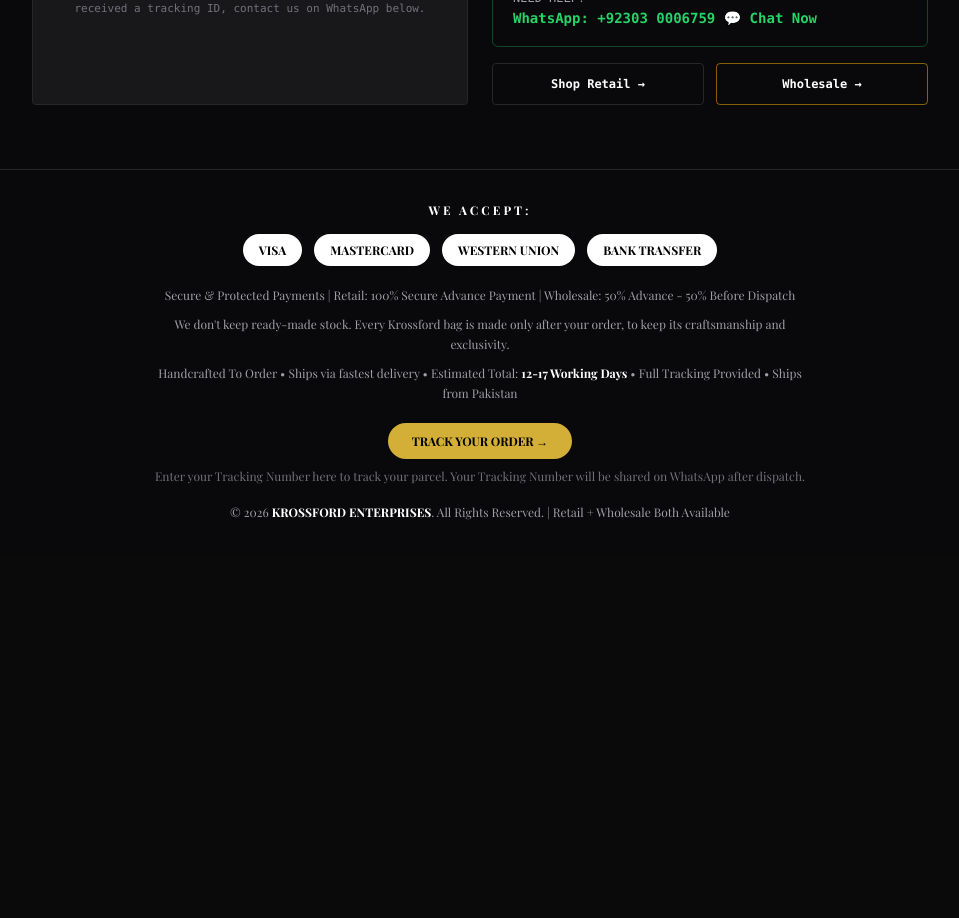
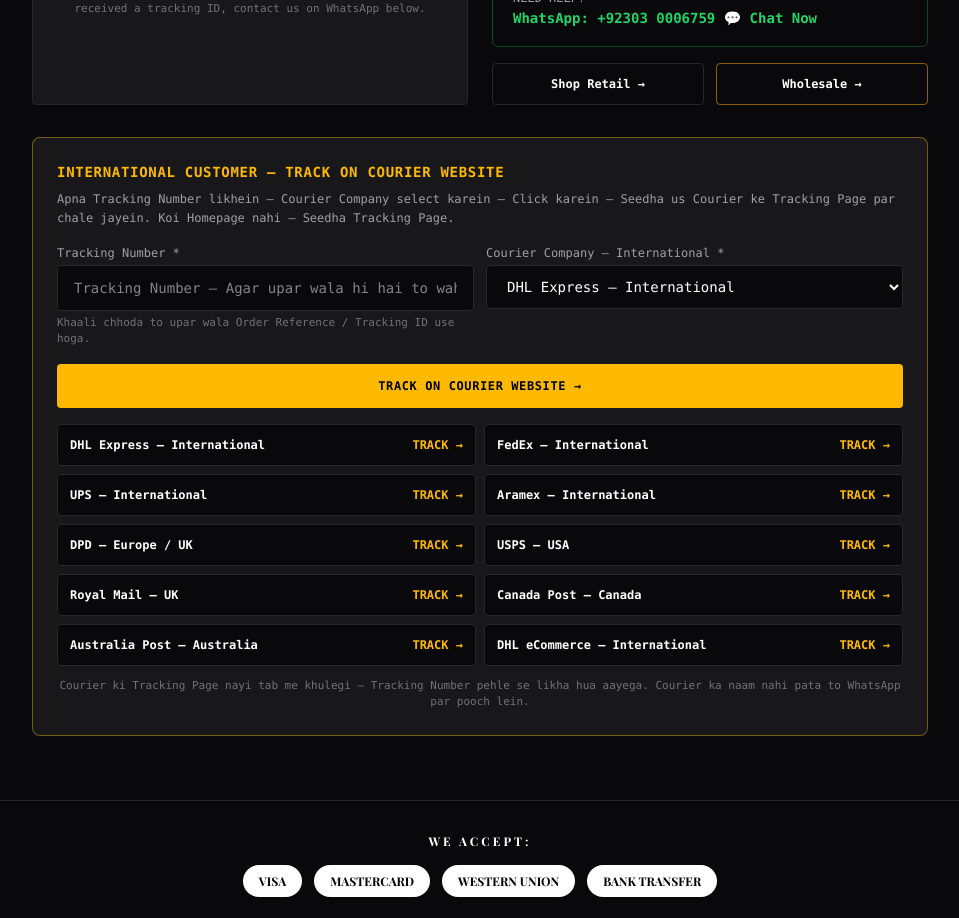
Before and after one commit to kaftab110-cmd/Krossford, a Next.js app: page /track-order in a window 1280 px wide. Shown: the part 1080-1998 px from the top of the page, without its empty margins (160-1119 px from the left). Before the commit the page ends 1634 px from the top, so only its background shows below. Built offline with nearby package versions, Linux system fonts and the light colour scheme.

Commit message:
Track order - keep WhatsApp + add international couriers direct tracking

```diff
--- a/app/track-order/page.tsx
+++ b/app/track-order/page.tsx
@@ -3,10 +3,27 @@
 import { useState } from "react";
 import Link from "next/link";
 
+// INTERNATIONAL COURIERS ONLY - Direct TRACKING PAGE links - Homepage nahi, seedha Tracking Page
+const COURIERS = [
+  { id: "dhl", name: "DHL Express — International", url: (t: string) => `https://www.dhl.com/en/express/tracking.html?AWB=${encodeURIComponent(t)}` },
+  { id: "fedex", name: "FedEx — International", url: (t: string) => `https://www.fedex.com/fedextrack/?trknbr=${encodeURIComponent(t)}` },
+  { id: "ups", name: "UPS — International", url: (t: string) => `https://www.ups.com/track?tracknum=${encodeURIComponent(t)}` },
+  { id: "aramex", name: "Aramex — International", url: (t: string) => `https://www.aramex.com/us/en/track/shipments?ShipmentNumber=${encodeURIComponent(t)}` },
+  { id: "dpd", name: "DPD — Europe / UK", url: (t: string) => `https://www.dpd.com/tracking?parcelNumber=${encodeURIComponent(t)}` },
+  { id: "usps", name: "USPS — USA", url: (t: string) => `https://tools.usps.com/go/TrackConfirmAction_input?qtc_tLabels1=${encodeURIComponent(t)}` },
+  { id: "royalmail", name: "Royal Mail — UK", url: (t: string) => `https://www.royalmail.com/track-your-item?trackingNumber=${encodeURIComponent(t)}` },
+  { id: "canadapost", name: "Canada Post — Canada", url: (t: string) => `https://www.canadapost-postescanada.ca/track-reperage/en#/details/${encodeURIComponent(t)}` },
+  { id: "auspost", name: "Australia Post — Australia", url: (t: string) => `https://auspost.com.au/mypost/track/#/details/${encodeURIComponent(t)}` },
+  { id: "dhl-ecommerce", name: "DHL eCommerce — International", url: (t: string) => `https://webtrack.dhlglobalmail.com/?trackingnumber=${encodeURIComponent(t)}` },
+];
+
 export default function TrackOrderPage() {
   const [orderRef, setOrderRef] = useState("");
   const [orderType, setOrderType] = useState("Retail Order - 1 Piece (Customer)");
   const [email, setEmail] = useState("");
+  const [courierId, setCourierId] = useState("dhl");
+  const [trackingNo, setTrackingNo] = useState("");
+  const [courierMsg, setCourierMsg] = useState("");
 
   const whatsappNumber = "923030006759";
 
@@ -18,6 +35,14 @@ export default function TrackOrderPage() {
     }
     const message = `Hi KROSSFORD, I want to track my order.\n\nOrder Type: ${orderType}\nOrder Reference / Tracking ID: ${orderRef}\nEmail: ${email}\n\nPlease share my tracking update.`;
     window.open(`https://wa.me/${whatsappNumber}?text=${encodeURIComponent(message)}`, "_blank");
+  };
+
+  const openCourier = (id?: string) => {
+    const t = (trackingNo || orderRef).trim();
+    if (!t) { setCourierMsg("Pehle Tracking Number likho — Jo humne WhatsApp / Email par bheja tha."); return; }
+    const c = COURIERS.find((x) => x.id === (id || courierId)) || COURIERS[0];
+    setCourierMsg("");
+    window.open(c.url(t), "_blank", "noopener,noreferrer");
   };
 
   return (
@@ -66,7 +91,6 @@ export default function TrackOrderPage() {
             <p className="text-xs font-bold text-amber-400 uppercase tracking-widest break-words">Wholesale Buyer - 50+ Units</p>
             <p className="text-xs text-zinc-400 mt-2 leading-relaxed break-words">
               Estimated Bulk Production: 30-45 days after Sample Approval<br />
-
               Payment: 50% Advance - 50% Before Dispatch
             </p>
           </div>
@@ -144,6 +168,36 @@ export default function TrackOrderPage() {
             </div>
           </div>
         </div>
+
+        {/* INTERNATIONAL COURIERS - Direct Tracking Links - Sirf Track Page par */}
+        <div className="bg-zinc-900 border border-amber-400/40 rounded-lg p-4 sm:p-6 w-full min-w-0">
+          <h2 className="text-sm font-bold uppercase tracking-wider text-amber-400 break-words">International Customer — Track On Courier Website</h2>
+          <p className="text-xs text-zinc-400 mt-2 leading-relaxed break-words">Apna Tracking Number likhein — Courier Company select karein — Click karein — Seedha us Courier ke Tracking Page par chale jayein. Koi Homepage nahi — Seedha Tracking Page.</p>
+          <div className="grid sm:grid-cols-2 gap-3 mt-4">
+            <div>
+              <label className="block text-xs text-zinc-400 mb-1">Tracking Number *</label>
+              <input value={trackingNo} onChange={(e) => setTrackingNo(e.target.value)} placeholder="Tracking Number — Agar upar wala hi hai to wahi chalega" className="w-full bg-zinc-950 border border-zinc-800 rounded px-4 py-3 text-sm outline-none focus:border-amber-400" />
+              <p className="text-[11px] text-zinc-500 mt-1 break-words">Khaali chhoda to upar wala Order Reference / Tracking ID use hoga.</p>
+            </div>
+            <div>
+              <label className="block text-xs text-zinc-400 mb-1">Courier Company — International *</label>
+              <select value={courierId} onChange={(e) => setCourierId(e.target.value)} className="w-full bg-zinc-950 border border-zinc-800 rounded px-4 py-3 text-sm outline-none focus:border-amber-400">
+                {COURIERS.map((c) => (<option key={c.id} value={c.id}>{c.name}</option>))}
+              </select>
+            </div>
+          </div>
+          {courierMsg ? <p className="text-xs text-amber-400 bg-amber-400/10 border border-amber-400/30 p-3 rounded mt-3 break-words">{courierMsg}</p> : null}
+          <button onClick={() => openCourier()} className="w-full mt-4 bg-amber-400 text-black py-3.5 rounded text-xs font-bold uppercase tracking-wider hover:bg-[#E8C15A]">Track On Courier Website →</button>
+          <div className="grid sm:grid-cols-2 gap-2 mt-4">
+            {COURIERS.map((c) => (
+              <button key={c.id} onClick={() => openCourier(c.id)} className="text-left bg-zinc-950 border border-zinc-800 hover:border-amber-400 rounded px-3 py-3 flex items-center justify-between gap-2 transition">
+                <span className="text-xs font-bold text-white break-words">{c.name}</span>
+                <span className="text-amber-400 font-bold text-xs shrink-0">TRACK →</span>
+              </button>
+            ))}
+          </div>
+          <p className="text-[11px] text-zinc-500 text-center mt-3 break-words">Courier ki Tracking Page nayi tab me khulegi — Tracking Number pehle se likha hua aayega. Courier ka naam nahi pata to WhatsApp par pooch lein.</p>
+        </div>
       </div>
     </div>
   );
```
